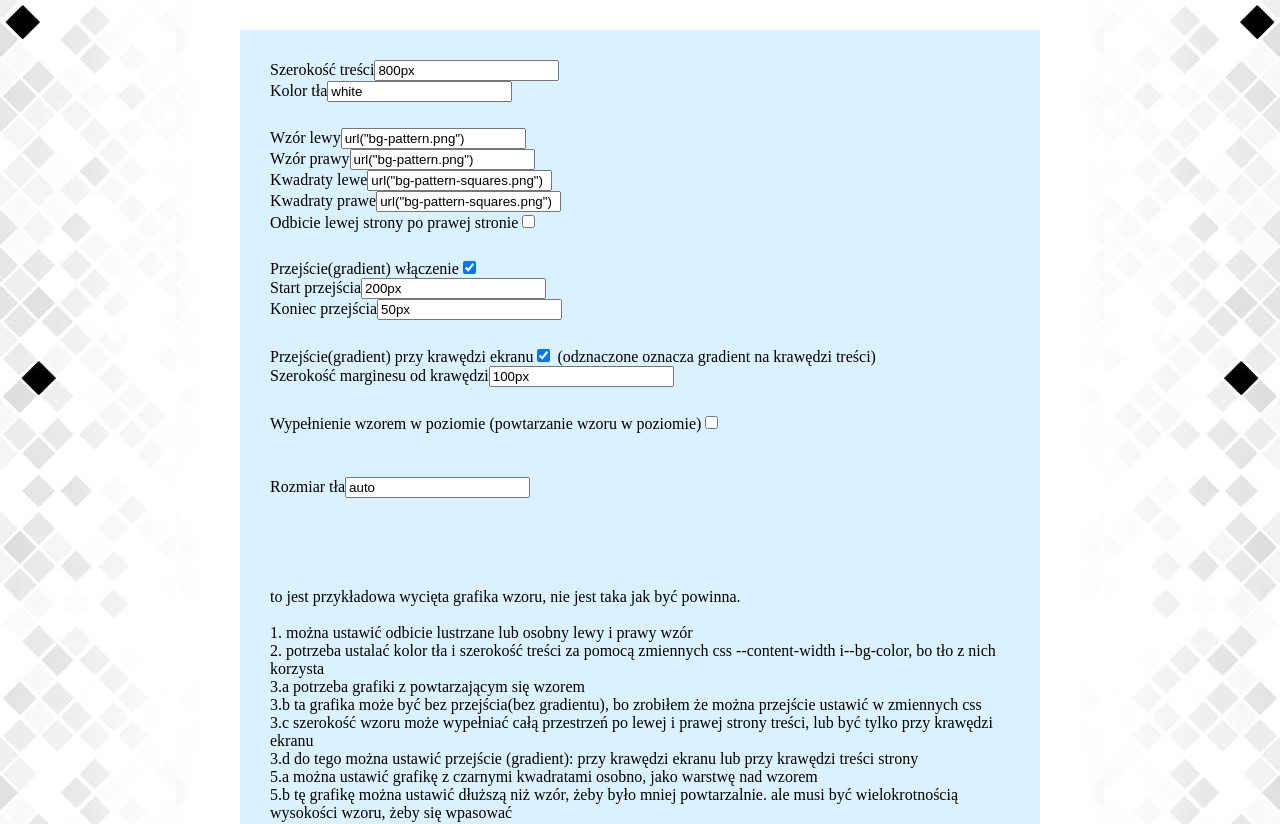
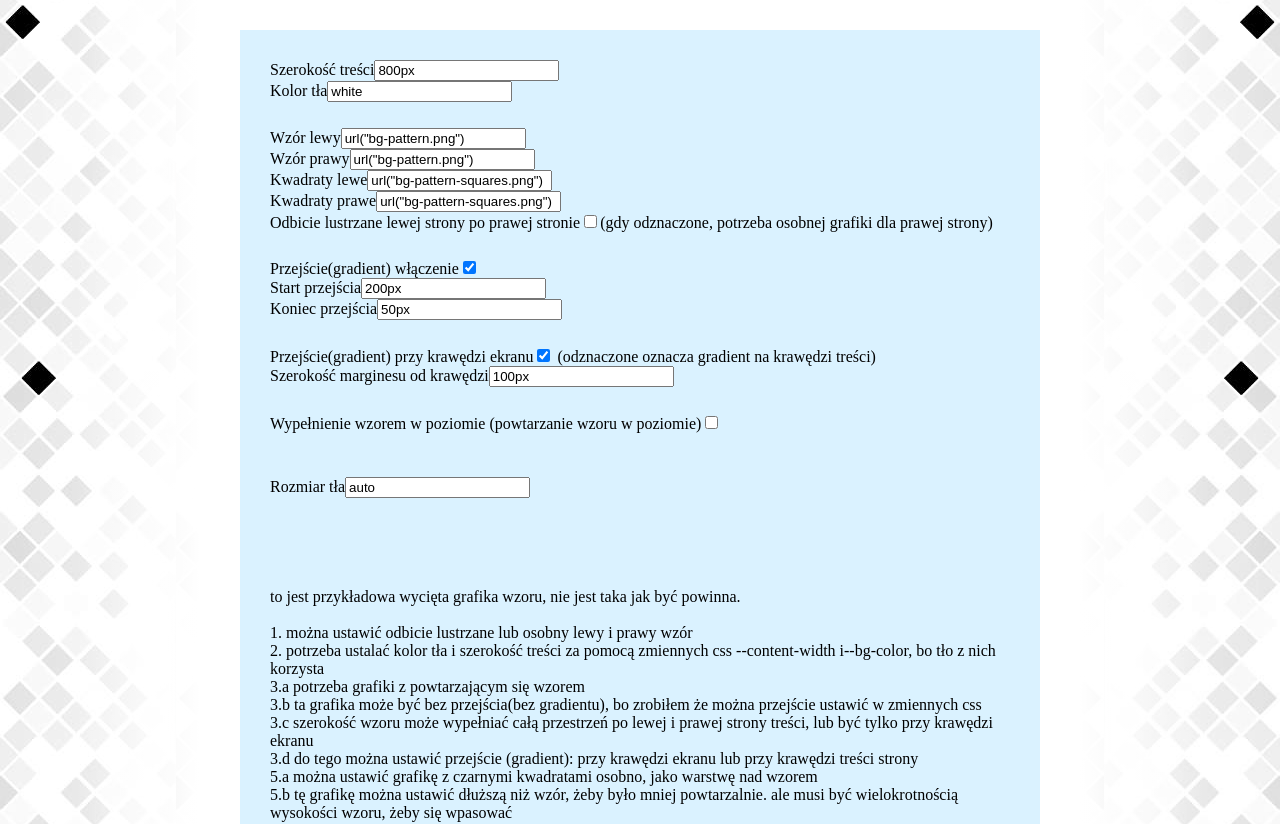
Before and after one commit to lukaszpolowczyk/lukaszpolowczyk.github.io, a plain HTML site: page bg-tests.html in a window 1280 px wide. Shown: the top 824 px of the page. Drawn offline with Linux system fonts and the light colour scheme.

Commit message:
Update bg-tests.html

```diff
--- a/bg-tests.html
+++ b/bg-tests.html
@@ -18,7 +18,7 @@
 		<label>Wzór prawy<input type="text" id="bg-patter-url-right"></label>
 		<label>Kwadraty lewe<input type="text" id="bg-squares-url-left"></label>
 		<label>Kwadraty prawe<input type="text" id="bg-squares-url-right"></label>
-		<label>Odbicie lewej strony po prawej stronie<input type="checkbox" id="mirror"></label>
+		<label>Odbicie lustrzane lewej strony po prawej stronie<input type="checkbox" id="mirror">(gdy odznaczone, potrzeba osobnej grafiki dla prawej strony)</label>
 		<hr>
 
 		<label>Przejście(gradient) włączenie<input type="checkbox" id="bg-fade-color"></label>
```
